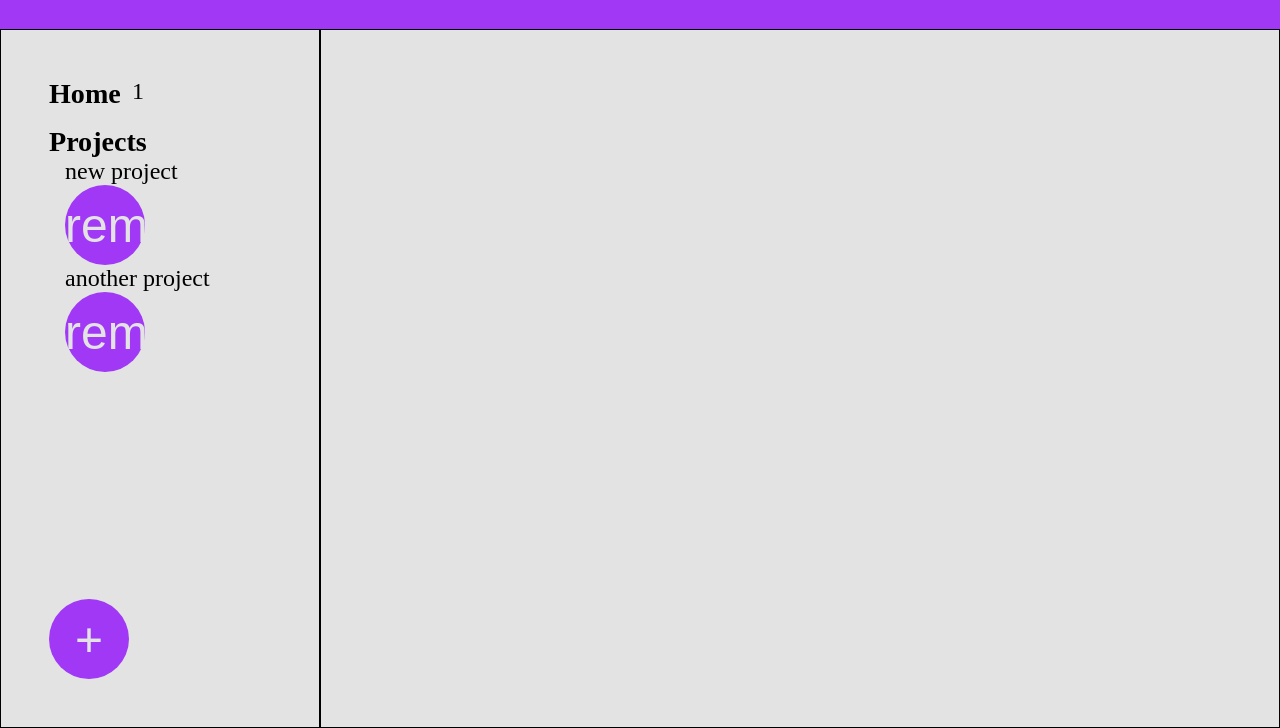
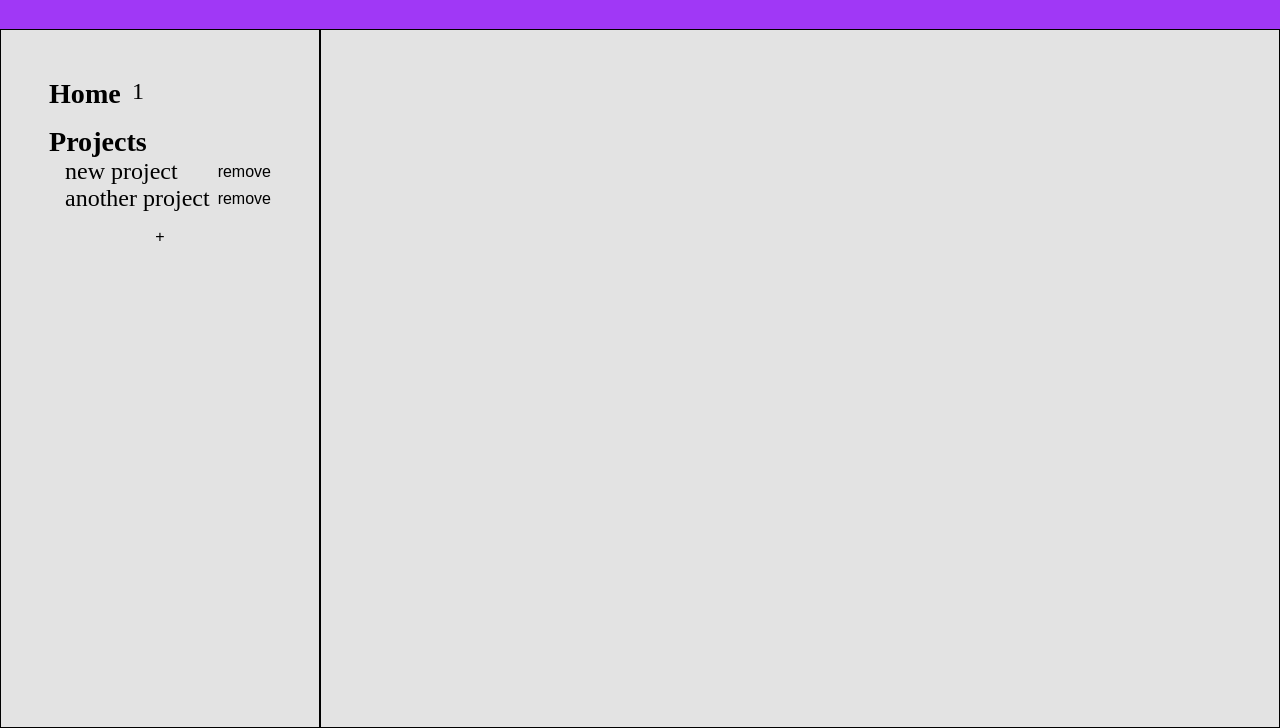
Before and after one commit to derre3/todo-list, a website built with webpack: page dist/index.html in a window 1280 px wide. Shown: the part 72-800 px from the top of the page. Built offline with nearby package versions, Linux system fonts and the light colour scheme.

Commit message:
update styling

```diff
--- a/src/style.css
+++ b/src/style.css
@@ -54,11 +54,19 @@ header {
   font-size: 1.5rem;
 }
 
+.project-item {
+  display: flex;
+}
+
+.project-item button {
+  margin-left: auto;
+}
+
 .sidebar .project-item {
   padding-left: 1rem;
 }
 
-.sidebar button {
+#add-button {
   position: sticky;
   bottom: 3rem;
   border: none;
```
